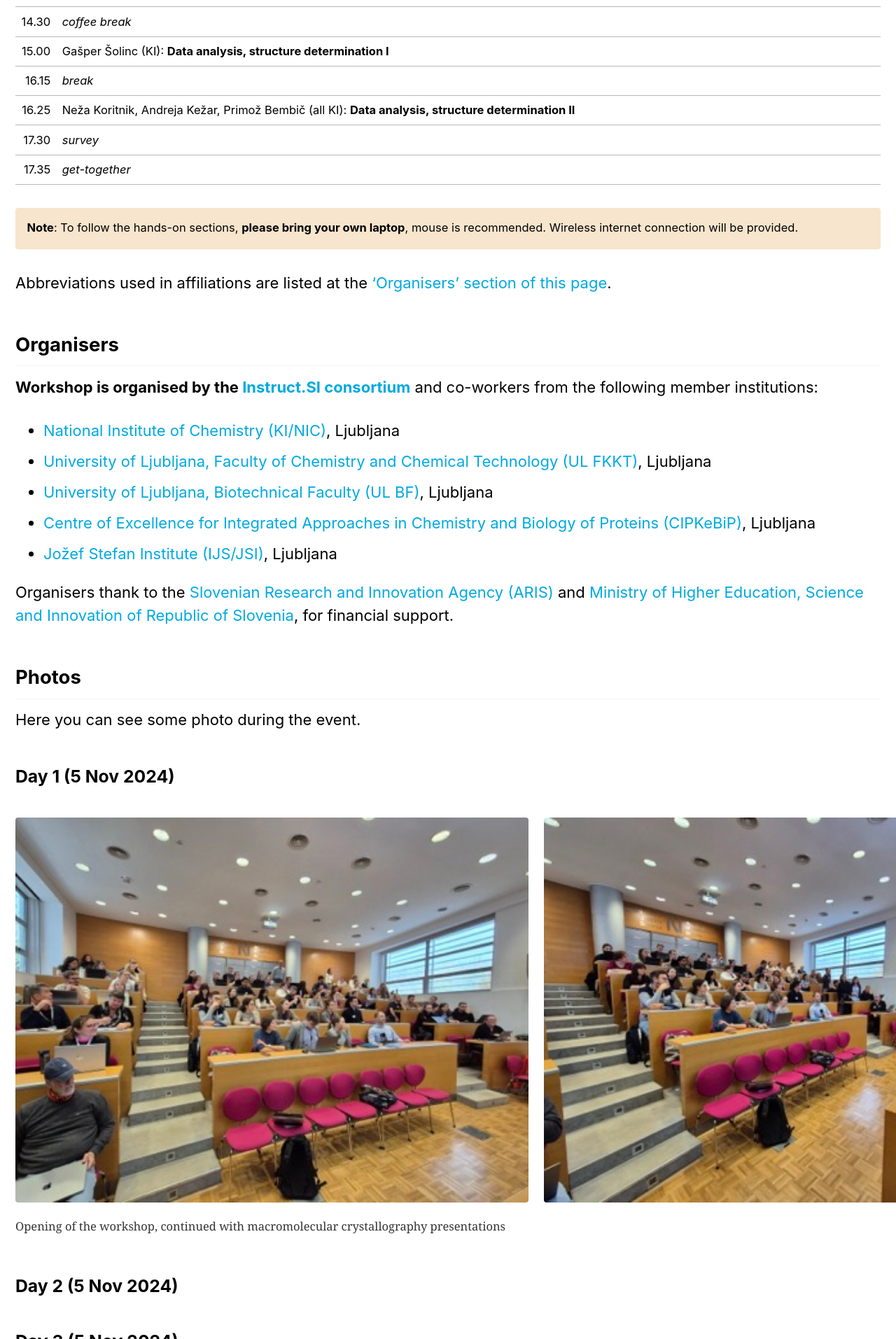
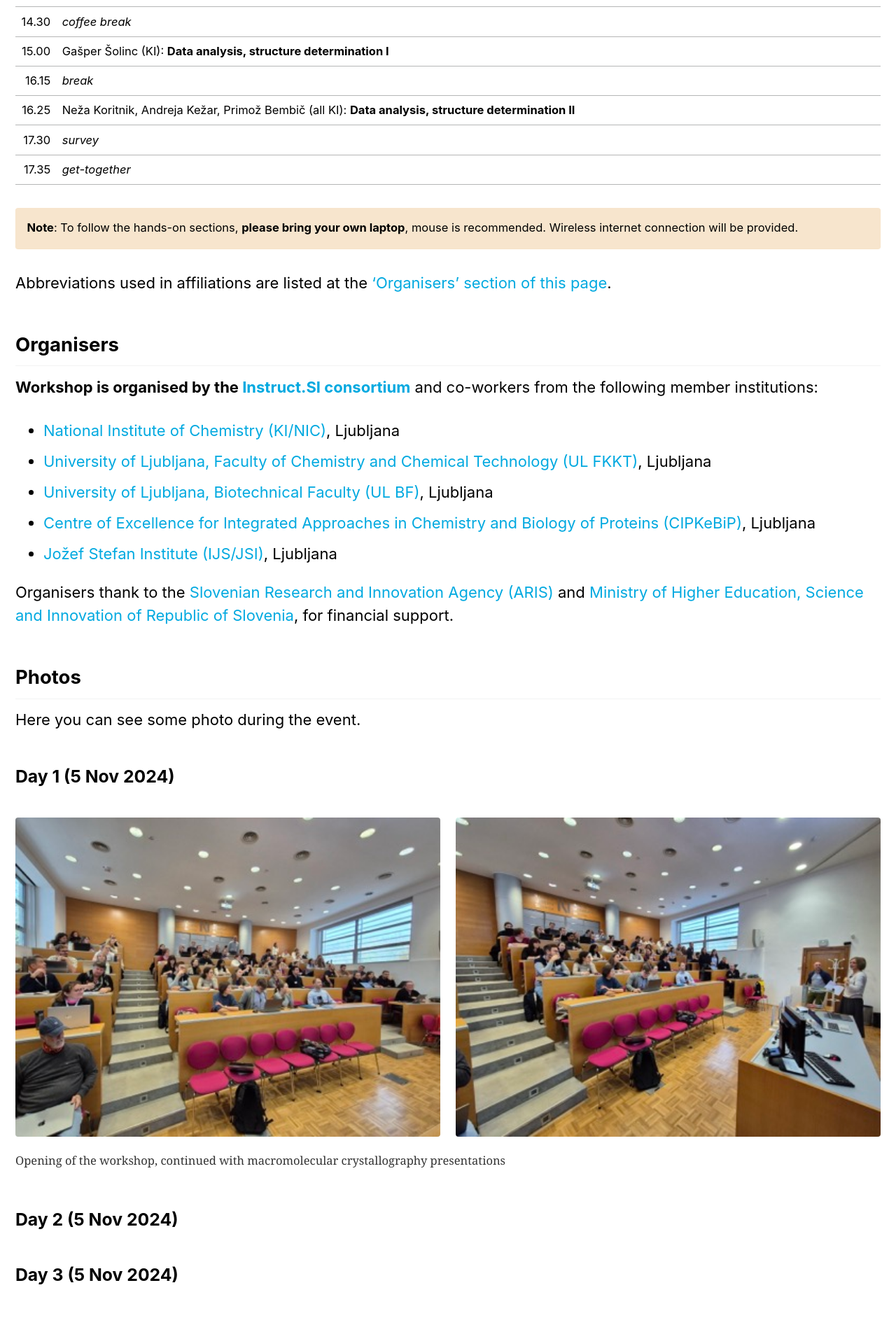
Before and after one commit to InstructSI/instructsi.github.io, a Jekyll site: the page built from _pages/bmasb2024.md, in a window 1280 px wide. Shown: the part 4487-6400 px from the top of the page at 70% size. Built offline with Jekyll 4.4.1, drawn with Linux system fonts in a browser that asks for light colours; cached includes are drawn as plain includes.

Commit message:
Adjustment of the gallery display

```diff
--- a/_pages/bmasb2024.md
+++ b/_pages/bmasb2024.md
@@ -146,12 +146,12 @@ Here you can see some photo during the event.
 
 ### Day 1 (5 Nov 2024)
 
-{% include gallery id="gallery1" class="full" caption="Opening of the workshop, continued with macromolecular crystallography presentations" %}
+{% include gallery id="gallery1" caption="Opening of the workshop, continued with macromolecular crystallography presentations" %}
 
 
 ### Day 2 (5 Nov 2024)
 
-<!-- {% include gallery id="gallery2" class="full" caption="Nuclear magnetic resonance" %} -->
+<!-- {% include gallery id="gallery2" caption="Nuclear magnetic resonance" %} -->
 
 
 ### Day 3 (5 Nov 2024)
```
Also changed, not shown: other parts of _pages/bmasb2024.md (+1 -1 lines).
